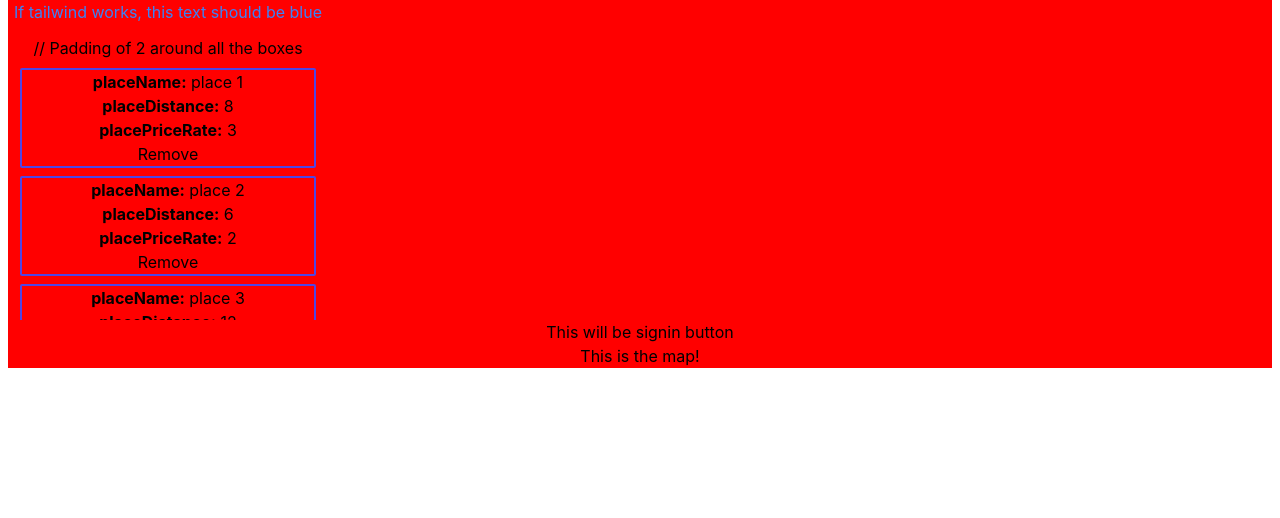
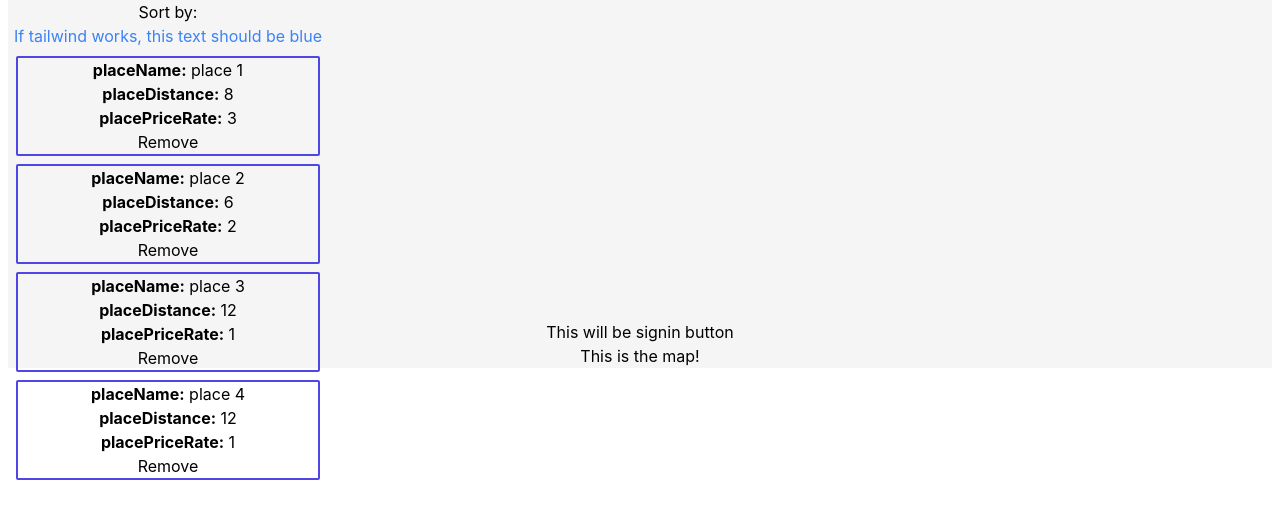
Before and after one commit to PeterOsborne/UNSW-CSE-Hackathon-2023, a React (Create React App) app in the folder client/: page / in a window 1280 px wide. Shown: the top 518 px of the page. Built offline with nearby package versions, Linux system fonts and the light colour scheme.

Commit message:
scrollbox styling and dropdown menu start

```diff
--- a/client/src/Components/ScrollBox/index.tsx
+++ b/client/src/Components/ScrollBox/index.tsx
@@ -29,10 +29,13 @@ const ScrollBox = () => {
   };
 
   return (
-    <div>
-      <div className="overflow-y-scroll h-80 w-80">
+    <div className="h-80 w-80">
+      <div className="flex flex-col">
+        <div>Sort by: </div>
+      </div>
+      <div className="overflow-y-scroll">
         <p  className="text-blue-500">If tailwind works, this text should be blue</p>
-        <ul className="p-3"> // Padding of 2 around all the boxes
+        <ul className="pl-2 pr-2"> {/* Padding of 2 around all the boxes */}
           {items.map((item, index) => (
             <li key={index}>
               <div className="pt-2">
--- a/client/src/Pages/Home/style.scss
+++ b/client/src/Pages/Home/style.scss
@@ -1,6 +1,6 @@
 .home-container {
     height: 100%;
-    background-color: red;
+    background-color: whitesmoke;
 
     .map-container{
         .background{
```
